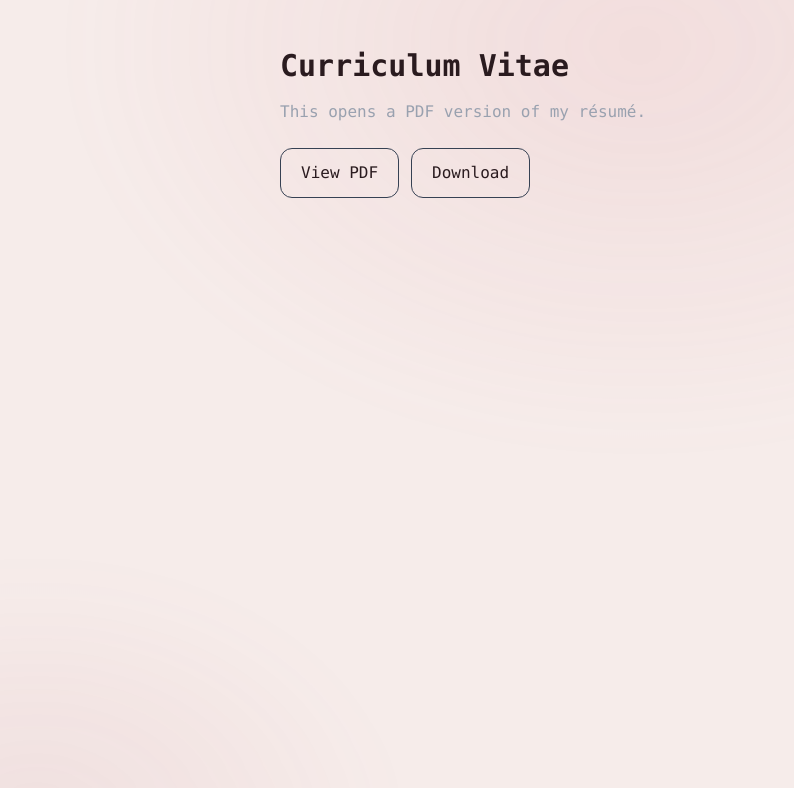
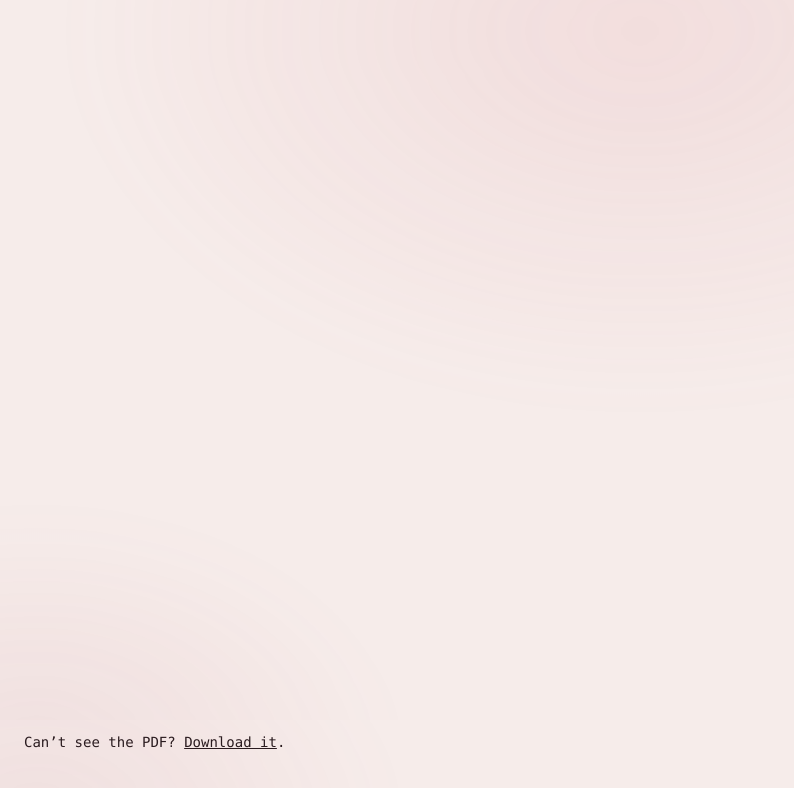
Before and after one commit to ivanans98/interactive-cv, a Next.js app: page /cv in a window 1280 px wide. Shown: the top 788 px of the page, without its empty margins (0-794 px from the left). Built offline with nearby package versions, Linux system fonts and the light colour scheme.

Commit message:
Update page.tsx

```diff
--- a/app/cv/page.tsx
+++ b/app/cv/page.tsx
@@ -1,25 +1,11 @@
 export default function CV() {
   return (
-    <main className="mx-auto max-w-3xl px-6 py-12">
-      <h1 className="text-3xl font-semibold mb-4">Curriculum Vitae</h1>
-      <p className="text-gray-400 mb-6">
-        This opens a PDF version of my résumé.
-      </p>
-
-      <div className="flex gap-3">
-        <a
-          href="/cv.pdf"
-          className="px-5 py-3 rounded-xl border border-gray-700 hover:border-gray-500"
-          target="_blank" rel="noreferrer"
-        >
-          View PDF
-        </a>
-        <a
-          href="/cv.pdf" download
-          className="px-5 py-3 rounded-xl border border-gray-700 hover:border-gray-500"
-        >
-          Download
-        </a>
+    <main className="min-h-dvh">
+      <object data="/cv.pdf#view=FitH" type="application/pdf" className="w-full h-[90dvh]">
+        <iframe src="/cv.pdf#view=FitH" className="w-full h-[90dvh]" />
+      </object>
+      <div className="px-6 py-3 text-sm">
+        Can’t see the PDF? <a href="/cv.pdf" className="underline">Download it</a>.
       </div>
     </main>
   );
```
